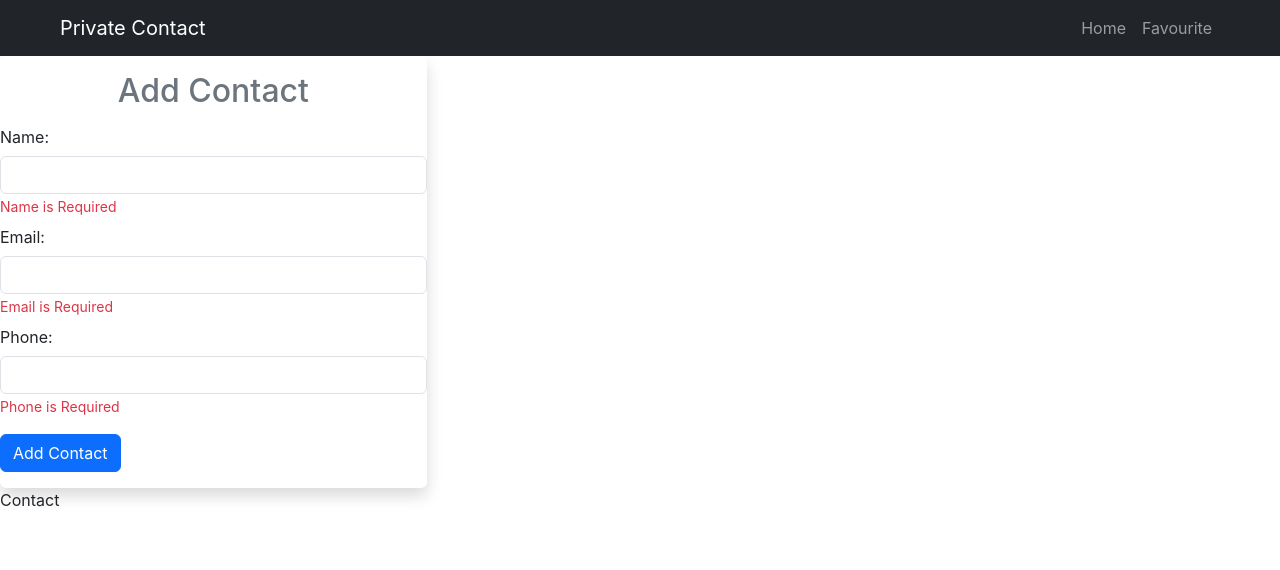
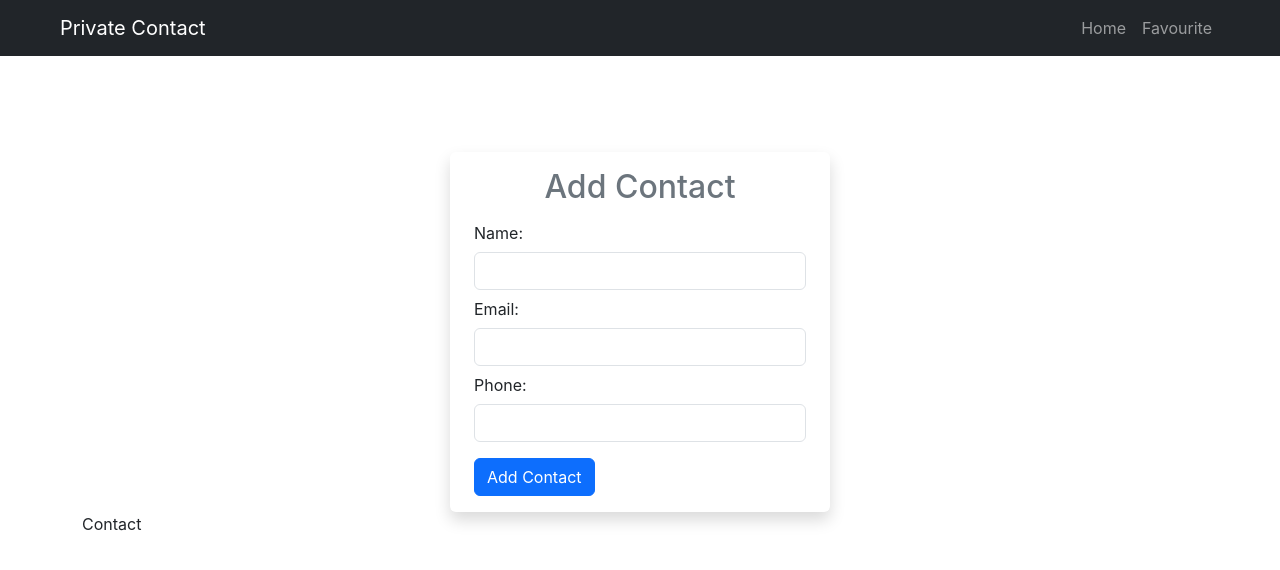
Before and after one commit to Abhinkjishmon/my-contact-react, a React (Create React App) app: page / in a window 1280 px wide. Shown: the top 570 px of the page. Built offline with nearby package versions, Linux system fonts and the light colour scheme.

Commit message:
validation section finished

```diff
--- a/package.json
+++ b/package.json
@@ -8,6 +8,7 @@
     "@testing-library/user-event": "^13.5.0",
     "react": "^18.2.0",
     "react-dom": "^18.2.0",
+    "react-hook-form": "^7.43.1",
     "react-router-dom": "^6.8.1",
     "react-scripts": "5.0.1",
     "web-vitals": "^2.1.4"
--- a/src/components/Form.jsx
+++ b/src/components/Form.jsx
@@ -1,24 +1,54 @@
 import React from 'react'
+import { useForm } from 'react-hook-form'
 
 const Form = () => {
+    const {
+        register,
+        handleSubmit,
+        formState: { errors },
+        reset
+    } = useForm();
+    console.log(errors);
+
+    const onSub = (data) => {
+        console.log(data);
+    }
     return (
         <div className="col-sm-4 shadow rounded g-5">
             <h1 className="text-center pt-3 text-secondary h2">Add Contact</h1>
-            <form>
+            <form onSubmit={handleSubmit(onSub)}>
                 <div className="form-group">
                     <label className="col-form-label">Name:</label>
-                    <input type="text" className="form-control" />
-                    <small className="text-danger">Name is Required</small>
+                    <input type="text" className="form-control" {...register("name", { required: "Name is Required" })} />
+                    {errors.name && (
+                        <small className="text-danger">{errors.name.message}</small>
+                    )}
                 </div>
                 <div className="form-group">
                     <label className="col-form-label">Email:</label>
-                    <input type="text" className="form-control" />
-                    <small className="text-danger">Email is Required</small>
+                    <input type="text" className="form-control" {...register("email", {
+                        required: "Email is Required",
+                        pattern: {
+                            value: /^[A-Z0-9._%+-]+@[A-Z0-9.-]+\.[A-Z]{2,}$/i,
+                            message: "Invalid email address"
+                        }
+                    })} />
+                    {errors.email && (
+                        <small className="text-danger">{errors.email.message}</small>
+                    )}
                 </div>
                 <div className="form-group">
                     <label className="col-form-label">Phone:</label>
-                    <input type="text" className="form-control" />
-                    <small className="text-danger">Phone is Required</small>
+                    <input type="text" className="form-control" {...register("phone", {
+                        required: "Phone is Required",
+                        pattern: {
+                            value: /^\s*(?:\+?(\d{1,3}))?[-. (]*(\d{3})[-. )]*(\d{3})[-. ]*(\d{4})(?: *x(\d))?\s*$/,
+                            message: "Invalid Phone No"
+                        }
+                    })} />
+                    {errors.phone && (
+                        <small className="text-danger">{errors.phone.message}</small>
+                    )}
                 </div>
                 <input type="submit" className="btn btn-primary my-3" value="Add Contact" />
             </form>
--- a/src/pages/Home.jsx
+++ b/src/pages/Home.jsx
@@ -3,12 +3,14 @@ import Contact from '../components/Contact'
 import Form from '../components/Form'
 
 const Home = () => {
-  return (
-    <div>
-        <Form />
-        <Contact />
-    </div>
-  )
+    return (
+        <div className='container my-5'>
+            <div className="row justify-content-sm-center my-3">
+                <Form />
+                <Contact />
+            </div>
+        </div>
+    )
 }
 
 export default Home
```
Also changed, not shown: 1 other file (tests, documents, lock files or other folders).
